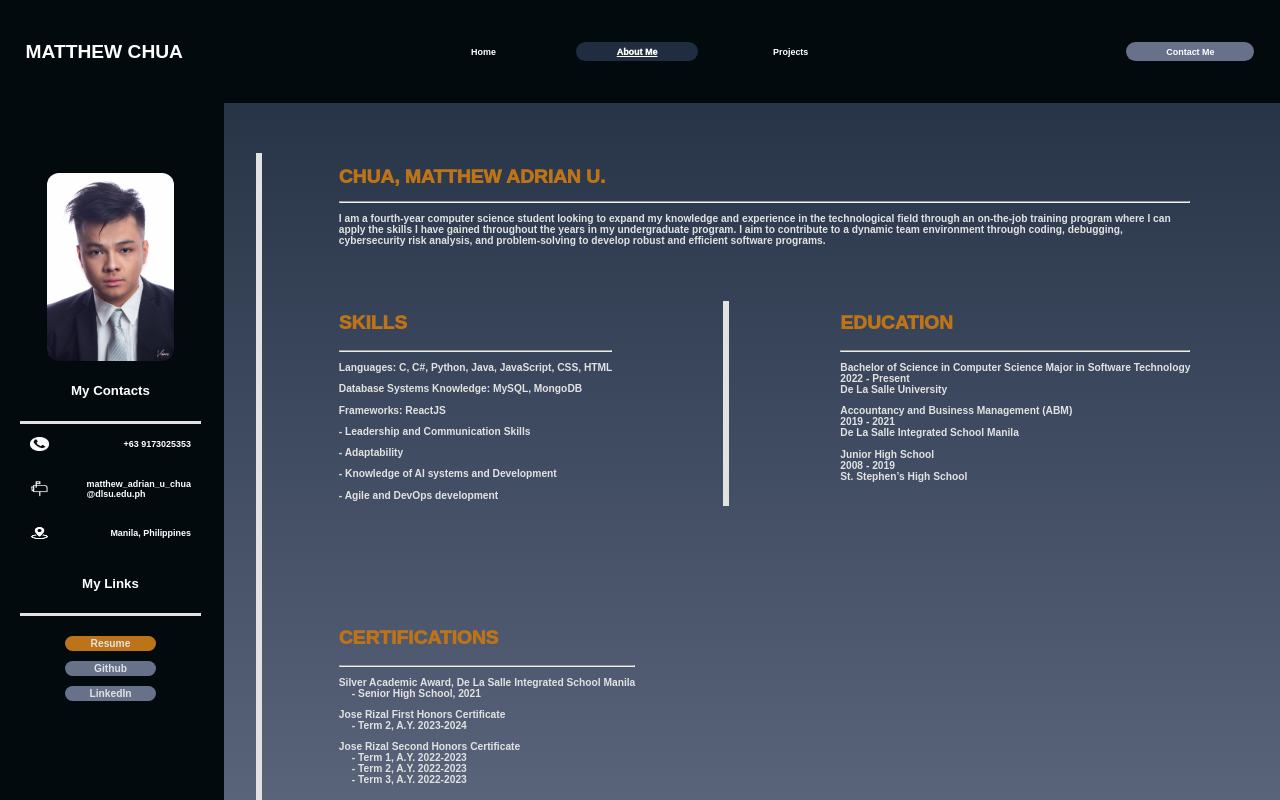
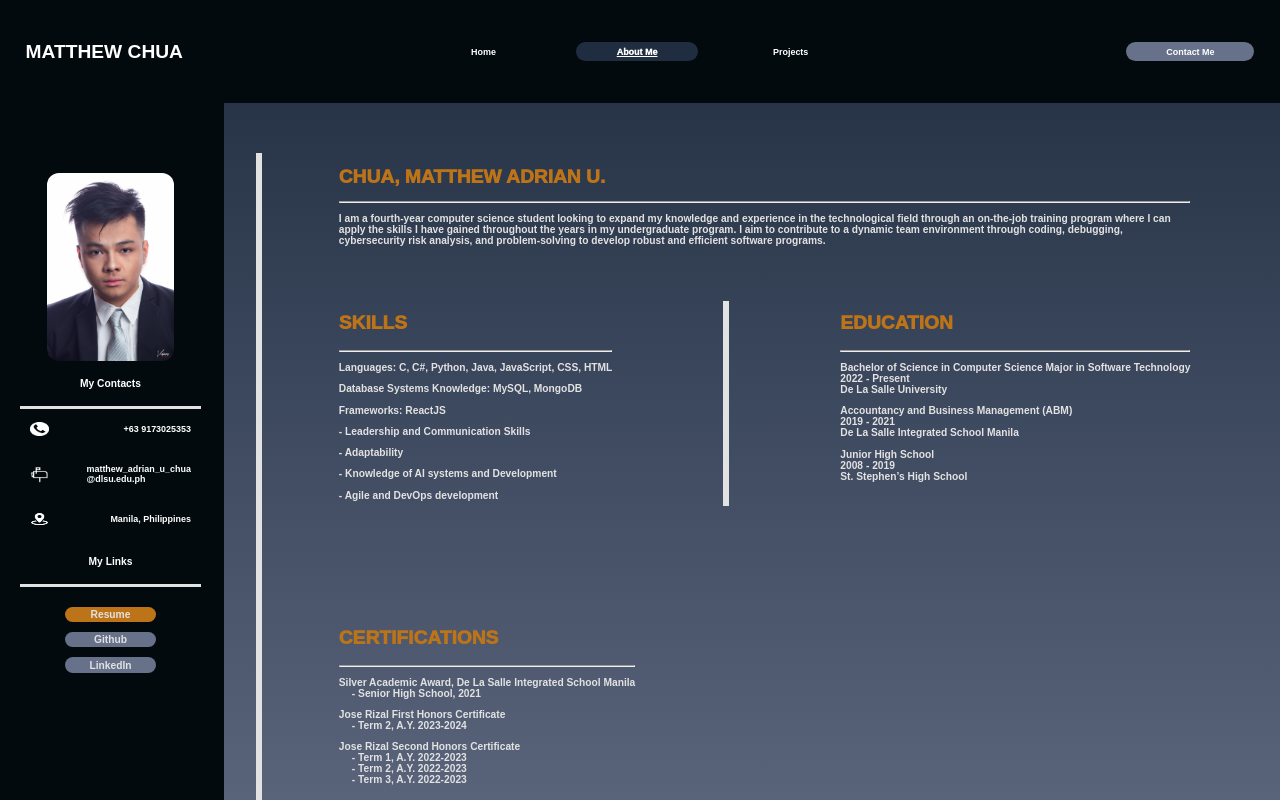
Before and after one commit to MatthewAdrianChua/portfolio, a React (Vite) app: page / in a window 1280 px wide. Both pictures are taken after a click on the button "About Me". Shown: the top 800 px of the page. Built offline with nearby package versions, Linux system fonts and the light colour scheme.

Commit message:
fixed formatting issue

```diff
--- a/src/index.css
+++ b/src/index.css
@@ -244,6 +244,7 @@ body{
 
 .contactHeader{
   align-self: center;
+  font-size: .8vw;
 }
 
 .horizontalLineProfile{
```
